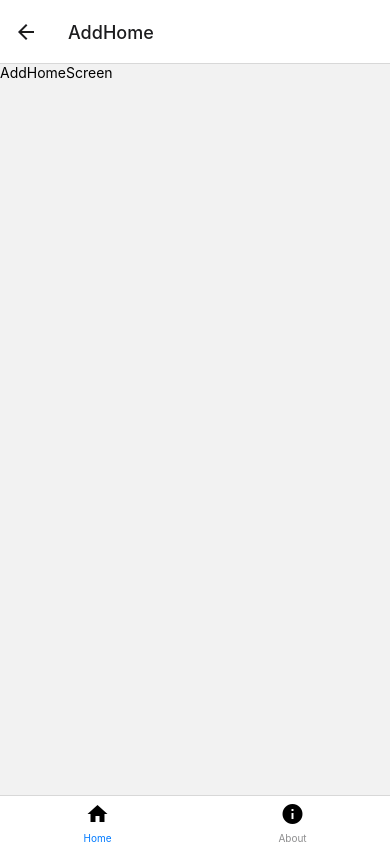
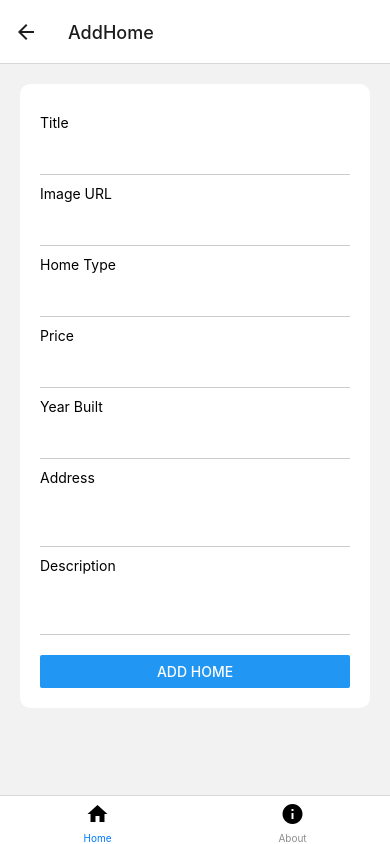
Before and after one commit to ccraig09/client, a React Native app: screen /AddHome in a window 390 px wide. Built offline with nearby package versions, Linux system fonts and the light colour scheme; no server answers.

Commit message:
retreive data from database

```diff
--- a/App.js
+++ b/App.js
@@ -1,10 +1,16 @@
 import { StatusBar } from "expo-status-bar";
 import { StyleSheet, Text, View } from "react-native";
+import { Provider } from "react-redux";
 
 import AppNavigator from "./navigation/AppNavigator";
+import store from "./redux/store";
 
 export default function App() {
-	return <AppNavigator />;
+	return (
+		<Provider store={store}>
+			<AppNavigator />
+		</Provider>
+	);
 }
 
 const styles = StyleSheet.create({});
--- a/app.json
+++ b/app.json
@@ -14,7 +14,9 @@
     "assetBundlePatterns": [
       "**/*"
     ],
+    "jsEngine": "hermes",
     "ios": {
+      "jsEngine": "jsc",
       "supportsTablet": true
     },
     "android": {
--- a/components/Card.js
+++ b/components/Card.js
@@ -7,27 +7,39 @@ import {
 } from "react-native";
 import React from "react";
 
-const Card = () => {
+const Card = (props) => {
 	return (
-		<TouchableOpacity onPre>
+		<TouchableOpacity
+			onPress={() =>
+				props.navigation.navigate("HomeDetails", { houseId: props._id })
+			}
+		>
 			<View style={styles.card}>
 				<View style={styles.titleContainer}>
-					<Text style={styles.title}>Modern 3-bedroom flat</Text>
+					<Text style={styles.title}>
+						{props.title.length > 30
+							? props.title.slice(0, 30) + "..."
+							: props.title}
+					</Text>
 				</View>
 				<View style={styles.imageContainer}>
 					<ImageBackground
-						source={require("../assets/images/house.png")}
+						source={{ uri: props.image }}
 						style={styles.image}
 					>
-						<Text style={styles.price}>$200,000</Text>
+						<Text style={styles.price}>{props.price}</Text>
 						<View style={styles.year}>
-							<Text style={styles.yearText}>2020</Text>
+							<Text style={styles.yearText}>
+								{props.yearBuilt}
+							</Text>
 						</View>
 					</ImageBackground>
 				</View>
 				<View style={styles.description}>
 					<Text style={styles.descriptionText}>
-						This is the description
+						{props.description.length > 100
+							? props.description.slice(0, 100) + "..."
+							: props.description}
 					</Text>
 				</View>
 			</View>
--- a/package.json
+++ b/package.json
@@ -12,6 +12,7 @@
     "@react-navigation/bottom-tabs": "^6.5.7",
     "@react-navigation/native": "^6.1.6",
     "@react-navigation/stack": "^6.3.16",
+    "@reduxjs/toolkit": "^1.9.5",
     "expo": "~48.0.15",
     "expo-status-bar": "~1.4.4",
     "react": "18.2.0",
@@ -19,7 +20,8 @@
     "react-native-floating-action": "^1.22.0",
     "react-native-gesture-handler": "~2.9.0",
     "react-native-safe-area-context": "4.5.0",
-    "react-native-screens": "~3.20.0"
+    "react-native-screens": "~3.20.0",
+    "react-redux": "^8.0.5"
   },
   "devDependencies": {
     "@babel/core": "^7.20.0"
--- /dev/null
+++ b/redux/actions/houseAction.js
@@ -0,0 +1,16 @@
+export const FETCH_HOUSES = "FETCH_HOUSES";
+export const CREATE_HOUSES = "CREATE_HOUSES";
+
+export const fetchHouses = () => {
+	return async (dispatch) => {
+		// logic to fetch houses from the API
+		const result = await fetch("http://localhost:3000/api/houses/");
+
+		const resultData = await result.json();
+
+		dispatch({
+			type: FETCH_HOUSES,
+			payload: resultData,
+		});
+	};
+};
--- /dev/null
+++ b/redux/reducers/houseReducer.js
@@ -0,0 +1,17 @@
+import { FETCH_HOUSES } from "../actions/houseAction";
+
+const initialState = {
+	houses: [],
+};
+
+export default function (state = initialState, action) {
+	switch (action.type) {
+		case FETCH_HOUSES:
+			return {
+				...state,
+				houses: action.payload,
+			};
+	}
+
+	return state;
+}
--- /dev/null
+++ b/redux/store.js
@@ -0,0 +1,10 @@
+import { configureStore } from "@reduxjs/toolkit";
+import houseReducer from "./reducers/houseReducer";
+
+const store = configureStore({
+	reducer: {
+		house: houseReducer,
+	},
+});
+
+export default store;
--- a/screens/AddHomeScreen.js
+++ b/screens/AddHomeScreen.js
@@ -1,14 +1,75 @@
-import { StyleSheet, Text, View } from "react-native";
+import {
+	Button,
+	ScrollView,
+	StyleSheet,
+	Text,
+	TextInput,
+	View,
+} from "react-native";
 import React from "react";
 
 const AddHomeScreen = () => {
 	return (
-		<View>
-			<Text>AddHomeScreen</Text>
-		</View>
+		<ScrollView>
+			<View style={styles.form}>
+				<View style={styles.formGroup}>
+					<Text style={styles.label}>Title</Text>
+					<TextInput style={styles.input} />
+				</View>
+				<View style={styles.formGroup}>
+					<Text style={styles.label}>Image URL</Text>
+					<TextInput style={styles.input} />
+				</View>
+				<View style={styles.formGroup}>
+					<Text style={styles.label}>Home Type</Text>
+					<TextInput style={styles.input} />
+				</View>
+				<View style={styles.formGroup}>
+					<Text style={styles.label}>Price</Text>
+					<TextInput style={styles.input} />
+				</View>
+				<View style={styles.formGroup}>
+					<Text style={styles.label}>Year Built</Text>
+					<TextInput style={styles.input} />
+				</View>
+				<View style={styles.formGroup}>
+					<Text style={styles.label}>Address</Text>
+					<TextInput style={styles.input} multiline />
+				</View>
+				<View style={styles.formGroup}>
+					<Text style={styles.label}>Description</Text>
+					<TextInput style={styles.input} multiline />
+				</View>
+				<View style={styles.buttonContainer}>
+					<Button title="Add Home" />
+				</View>
+			</View>
+		</ScrollView>
 	);
 };
 
 export default AddHomeScreen;
 
-const styles = StyleSheet.create({});
+const styles = StyleSheet.create({
+	form: {
+		margin: 20,
+		backgroundColor: "#ffffff",
+		padding: 20,
+		borderRadius: 10,
+	},
+	formGroup: {
+		width: "100%",
+	},
+	label: {
+		marginVertical: 10,
+	},
+	input: {
+		paddingHorizontal: 2,
+		paddingVertical: 8,
+		borderBottomColor: "#ccc",
+		borderBottomWidth: 1,
+	},
+	buttonContainer: {
+		marginTop: 20,
+	},
+});
--- a/screens/HomeDetailsScreen.js
+++ b/screens/HomeDetailsScreen.js
@@ -1,14 +1,78 @@
-import { StyleSheet, Text, View } from "react-native";
+import { Image, StyleSheet, Text, View } from "react-native";
 import React from "react";
+import { ScrollView } from "react-native-gesture-handler";
+import { useSelector } from "react-redux";
 
-const HomeDetailsScreen = () => {
+const HomeDetailsScreen = (props) => {
+	const { houseId } = props.route.params;
+
+	const house = useSelector((state) => {
+		state.house.houses.find((house) => house._id === houseId);
+	});
 	return (
-		<View>
-			<Text>HomeDetailsScreen</Text>
-		</View>
+		<ScrollView style={styles.container}>
+			<View style={styles.heading}>
+				<Text style={styles.title}>HomeDetailsScreen</Text>
+			</View>
+			<View>
+				<Image
+					source={require("../assets/images/house.png")}
+					style={styles.image}
+				/>
+			</View>
+			<View style={styles.group}>
+				<Text style={styles.label}>Home Type: </Text>
+				<Text style={styles.value}>Flat </Text>
+			</View>
+			<View style={styles.group}>
+				<Text style={styles.label}>Price: </Text>
+				<Text style={styles.value}>$200,000 </Text>
+			</View>
+			<View style={styles.group}>
+				<Text style={styles.label}>Year Built: </Text>
+				<Text style={styles.value}>2020 </Text>
+			</View>
+			<View style={styles.group}>
+				<Text style={styles.label}>Address: </Text>
+				<Text style={styles.value}>This is the Address</Text>
+			</View>
+			<View style={styles.group}>
+				<Text style={styles.label}>Description: </Text>
+				<Text style={styles.value}>This is the Description</Text>
+			</View>
+		</ScrollView>
 	);
 };
 
 export default HomeDetailsScreen;
 
-const styles = StyleSheet.create({});
+const styles = StyleSheet.create({
+	container: {
+		flex: 1,
+		marginVertical: 20,
+	},
+	heading: {
+		marginHorizontal: 20,
+		marginBottom: 10,
+	},
+	title: {
+		fontSize: 24,
+	},
+	image: {
+		width: "100%",
+		height: 200,
+	},
+	group: {
+		marginHorizontal: 20,
+		marginVertical: 10,
+		flexDirection: "row",
+	},
+	label: {
+		fontSize: 18,
+	},
+	value: {
+		fontSize: 18,
+		fontWeight: "bold",
+		flexShrink: 1,
+	},
+});
--- a/screens/HomeListScreen.js
+++ b/screens/HomeListScreen.js
@@ -1,13 +1,38 @@
-import { StyleSheet, Text, View } from "react-native";
-import React from "react";
+import { StyleSheet, Text, View, FlatList } from "react-native";
+import React, { useEffect } from "react";
 import { FloatingAction } from "react-native-floating-action";
+import { useDispatch, useSelector } from "react-redux";
 
 import Card from "../components/Card";
+import * as houseAction from "../redux/actions/houseAction";
 
 const HomeListScreen = (props) => {
+	const dispatch = useDispatch();
+
+	const { houses } = useSelector((state) => state.house);
+
+	useEffect(() => {
+		dispatch(houseAction.fetchHouses());
+	}, [dispatch]);
+
 	return (
 		<View style={styles.container}>
-			<Card navigation={props.navigation} />
+			<FlatList
+				data={houses}
+				keyExtractor={(item) => item._id}
+				renderItem={({ item }) => (
+					<Card
+						navigation={props.navigation}
+						title={item.title}
+						address={item.address}
+						homeType={item.homeType}
+						description={item.description}
+						price={item.price}
+						image={item.image}
+						yearBuilt={item.yearBuilt}
+					/>
+				)}
+			/>
 			<FloatingAction
 				position="right"
 				animated={false}
```
Also changed, not shown: 1 other file (tests, documents, lock files or other folders).
